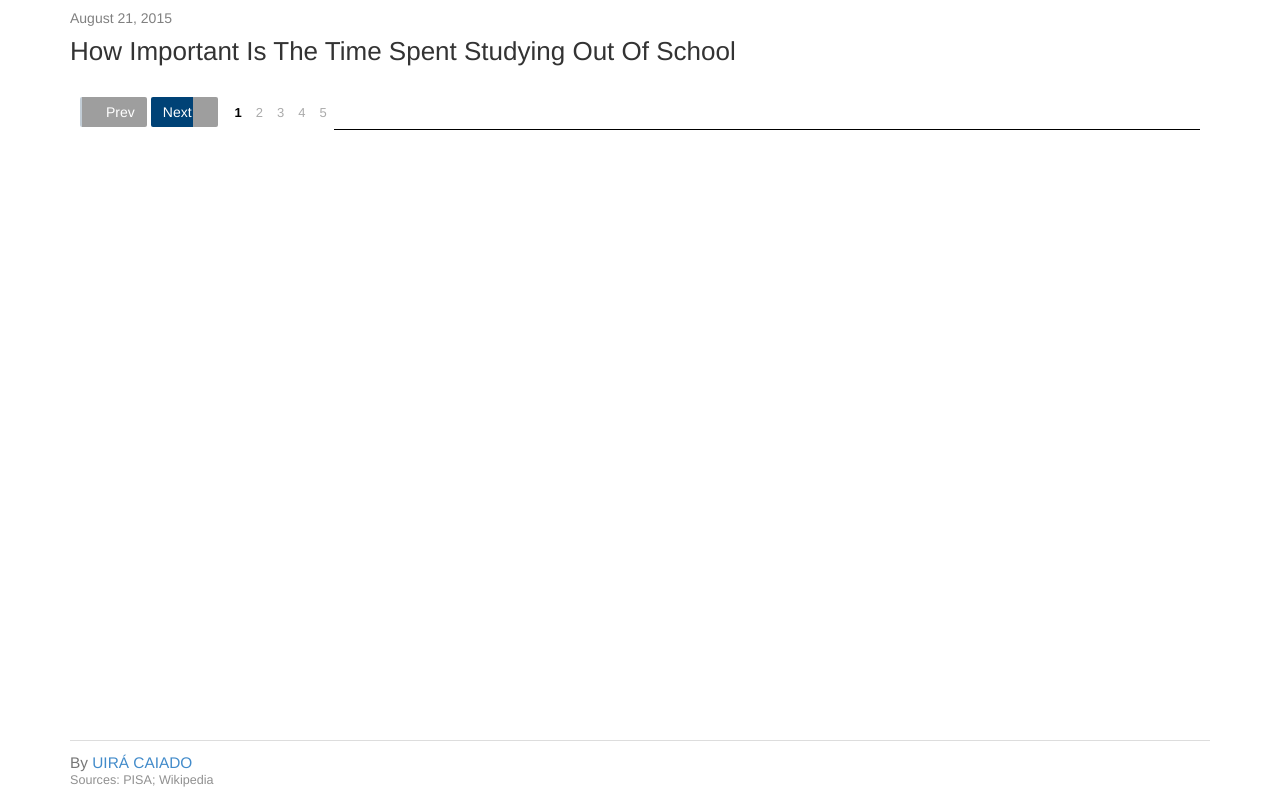
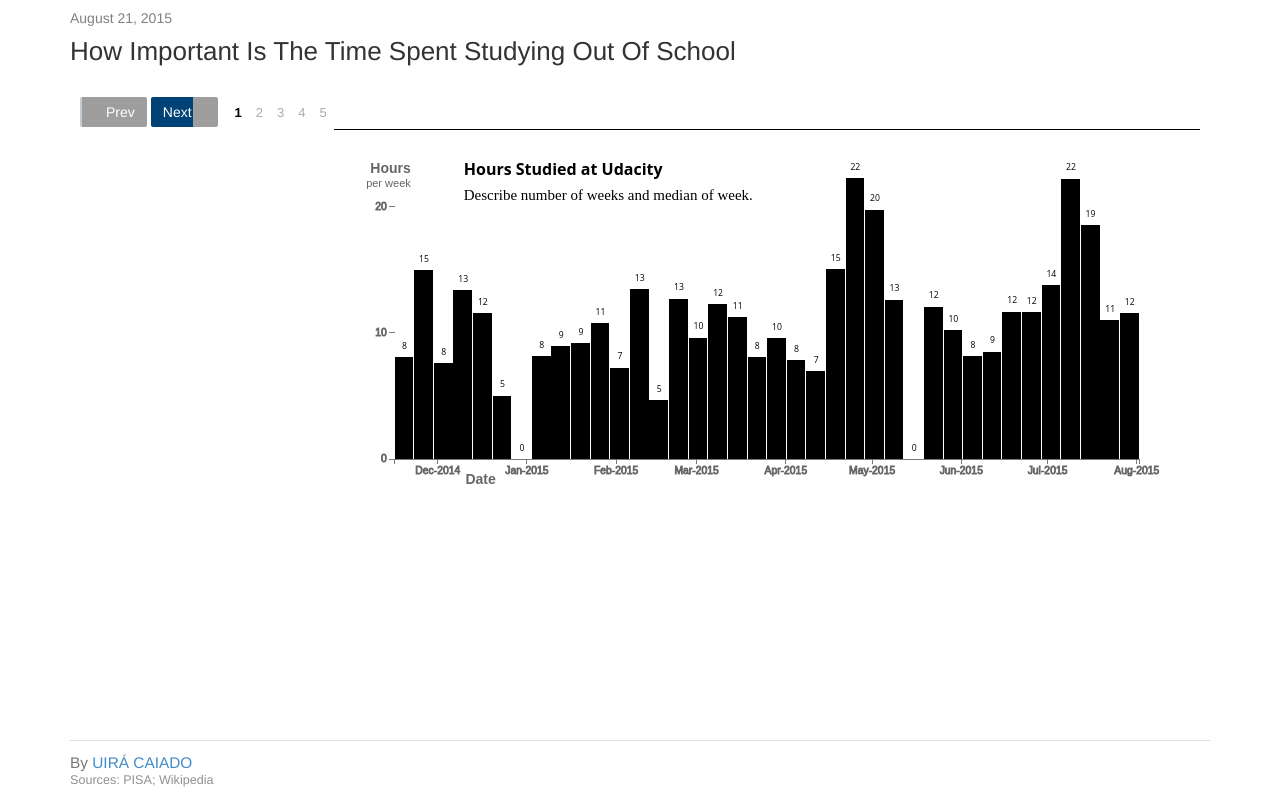
Before and after one commit to ucaiado/DATAVIS_UDACITY, a plain HTML site: page index.html in a window 1280 px wide. Drawn offline with Linux system fonts and the light colour scheme; grey boxes are pictures that could not be loaded; a web font is replaced by a local one.

Commit message:
create a bar chart about the time I have used to study to Udacity

```diff
--- a/css/custom.css
+++ b/css/custom.css
@@ -35,7 +35,6 @@ p{
     font-family: Computer Modern, "Helvetica Neue", Arial, Helvetica, Geneva, sans-serif;
     line-height: 145%;
     font-size: 130%;
-    /*width:800px;*/
     margin-left:auto;
     margin-right:auto;
 }
@@ -84,7 +83,7 @@ color: #a81817;
 
 .axis path, .axis line {
   fill: none;
-  stroke: #666;
+  /*stroke: #666;*/
   shape-rendering: crispEdges;
 }
 
@@ -95,10 +94,11 @@ color: #a81817;
   stroke: #666;
 }
 .axis text {
+  font-family: Arial, Helvetica, sans-serif;
   font-size: 12px;
 }
 .y text {
-    fill:#666;
+  fill:#666;
   font-weight: normal;
 }
 
@@ -118,6 +118,20 @@ color: #a81817;
   fill: #666;
 }
 
+rect {
+  /*fill: lightgrey;*/
+  shape-rendering: crispEdges;
+}
+
+rect:hover{
+  fill: rgba(0,0,0,.8);
+}
+
+.barlabel{
+  color: #585f69;
+  font-family: 'Open Sans', sans-serif;
+  font-size: 10px;
+}
 
 
 /********************************
@@ -170,11 +184,7 @@ color: #a81817;
 .ink-basicStepper .ink-selected a {
   font-weight: bold;
   color: black;
-  /*background: url(../../images/electoral_map/small-pointer.png) no-repeat center bottom;*/
   padding-bottom: 8px;
-  /*padding: 0px 0px 4px;*/
-  /*border-bottom: 1px solid #ccc;*/
-  /*border-radius: 3px;*/
 }
 
 .ink-basicStepper .ink-stepperButton {
@@ -184,11 +194,8 @@ color: #a81817;
   color: white;
   text-decoration: none;
   border-radius: 2px;
-/*  text-transform: uppercase;*/
   font-size: 14px;
   line-height: 30px;
-  /*width: 30px;*/
-/*  height: 28px;*/
   outline:none;
 }
 .ink-basicStepper .ink-next{
@@ -283,18 +290,7 @@ color: #a81817;
 
 .company {
     position: absolute;
-/*  opacity: 0.4;*/
     border-radius: 1000px;
-/*  -webkit-transition-property: top, left, width, height;
-    -webkit-transition-duration: 2s;
-    -moz-transition-property: top, left, width, height;
-    -moz-transition-duration: 2s;
-    -ms-transition-property: top, left, width, height;
-    -ms-transition-duration: 2s;
-    -o-transition-property: top, left, width, height;
-    -o-transition-duration: 2s;
-    transition-property: top, left, width, height;
-    transition-duration: 2s;*/
 }
 
 .my-clip {
@@ -366,28 +362,12 @@ div.storyHeader h1 {
 }
   .my-explainer .my-title {
     margin-bottom: 7px;
-    font: bold 16px/19px Arial;
+    font: bold 16px/19px "Open Sans";
   }
   .my-explainer .my-description {
-    font: 15px/19px Georgia;
+    font: 15px/19px Computer Modern;
   }
 
-/* Search ---------------------------------------*/
-
-.my-stepper-wrapper {
-  position: relative;
-}
-
-#my-search {
-  position: absolute;
-  right: 10px; bottom: 3px;
-}
-  #my-search label {
-    display: inline-block;
-    margin-right: 5px;
-    font-size: 12px;
-    color: #999;
-  }
 
 /* Chart popup */
 
@@ -427,7 +407,6 @@ div.my-popup {
 }
 
 .my-popup td.row2 {
-    /*(padding-left: 10px*/
     font-size: 11px;
     color: #666;
 }
@@ -464,10 +443,11 @@ div.my-popup {
 .ledeStory .insetHFullWidth .storyHeader .dateline{line-height:2.4em;margin-bottom:3px;margin-top:0px;}
 .insetHFullWidth #articleToolsTop{margin-bottom:0;margin-top:0px;}
 
+/* footer */
+
 .footer {
     position: absolute;
     bottom: 0;
     width: 100%;
     height: 70px;
-    /*background-color: #f5f5f5;*/
 }
--- a/index.html
+++ b/index.html
@@ -55,21 +55,39 @@
 
 
                 </div>
+
+
                 <div class="my-canvas-wrap">
+                    <div class="row">
                         <div class="my-canvas-legend">
-                        Company value
+                            Hours
                             <div class="my-canvas-tiny-legend">
-                            In billions of today's dollars
+                                per week
                             </div>
                         </div>
+
                         <div class="my-explainer">
-                        <div class="my-title">The Tech I.P.O.'s</div>
-                        <div class="my-description">Since 1980, there have been about 2,400 technology, Internet and telecom initial public offerings. Until this week, the largest by market capitalization was Google, which was valued at $23 billion, or about $28 billion in today’s dollars. </div>
+                            <div class="my-title">Hours Studied at Udacity</div>
+                            <div class="my-description">
+                                Describe number of weeks and median of week.
+                            </div>
+                        </div>
+
+                        <div class="col-md-12 my-canvas">
+                            <div id = "UdacityBars"\></div>
                         </div>
                         <div class="my-canvas-legend my-canvas-legend-bottom">
-                        Year of I.P.O.
+                            Date
                         </div>
                     </div>
+
+
+
+                </div>
+
+
+
+
             </div>
         </div>
     </div>
@@ -78,13 +96,14 @@
 
 
 
-    <div class="row">
-        <div class="col-md-12">
-
+<!--     <div class="row">
+        <div class="col-md-12 text-center">
+            <h4>Bla</h4>
+            <div id = "UdacityBars"\></div>
 
         </div>
 
-    </div>
+    </div>   -->
 
 
 </div><!--close .container -->
@@ -124,53 +143,14 @@
 
 <!-- Charts -->
 <script type="text/javascript" src="/js/walk_explanations.js"></script>
+<script type="text/javascript" src="/js/udacity_hours.js"></script>
 
 
 <script type="text/javascript">
-    buttons()
-    //set the parser to date / time
-    // format = d3.time.format("%Y-%m-%d %H:%M:%S.%L");
+    //Handle data;
+    handle_data();
 
-    // var my_data = {{my_data|safe}};
-
-
-    // // var mainhits_data = [{'name': 'Acertou', 'value': 10, 'class': 'pos'},
-    // //                       {'name': 'Saiu no Zero', 'value': 60, 'class': 'zero'},
-    // //                       {'name': 'Errou', 'value': 30, 'class': 'neg'}];
-    // var mainhits_data = my_data[2]
-
-    // my_data[1] = my_data[1].map(function(d) {
-    //   // transform data
-    //   var str = d['DATE'];
-    //   if (str.length<20){
-    //     str+='.000000';
-    //   };
-
-    //   d['DATE'] = format.parse(str.substring(0, 23));
-    //   d['id_mkt'] = +d['id_mkt'];
-    //   d['Lado'] = +d['Lado']
-    //   d['Resultado'] = +d['Resultado']
-    //   d['Tipo'] = +d['Tipo']
-    //   d['Qtd'] = +d['Qtd']
-    //   d['preco'] = +d['preco']
-    //   d['Boleta'] = +d['Boleta']
-    //   d['Pos'] = +d['Pos']
-    //   d['PnLM'] = +d['PnLM']
-    //   d['PnLm'] = +d['PnLm']
-    //   d['PnLUnt'] = +d['PnLUnt']
-    //   d['cumV'] = +d['cumV']
-    //   d['cumQ'] = +d['cumQ']
-
-    //   return d;
-    //   });
-
-
-    // draw(my_data[1],my_data[0]['BINSIZE'])
-
-
-    // debugger;
-    // drawStatics(mainhits_data, my_data[0], my_data[3], my_data[4])
-
+    draw_udacity();
 
 
 
--- /dev/null
+++ b/js/udacity_hours.js
@@ -0,0 +1,156 @@
+"use strict";
+
+//draw the bar chart
+function draw_udacity(data) {
+
+
+
+    //************************************************************
+    // begin of help functions
+    //************************************************************
+
+    //render chart
+    function renderChart(data){
+        // debugger;
+        // whitespace on either side of the bars in units of MPG
+        var margin = {top: 30, right: 70, bottom: 70, left: 70};
+        var width = 1000 - margin.left - margin.right;
+        var height = 450 - margin.top - margin.bottom;
+        var i_Width =  width + margin.left + margin.right;
+        var i_Height = height + margin.top + margin.bottom;
+        //calculate the extent of each dimension of the datase
+        var values_extent = d3.extent(data, function(d) {
+            return d.MINT;
+        });
+        var time_extent = d3.extent(data, function(d) {
+            return d.DATE;
+        });
+
+        // Set a map function to convert datum to pixels.
+        var xScaleDate = d3.time.scale()
+            .range([0, width])
+            .domain(time_extent);
+
+        var ordinalXScale = d3.scale.ordinal()
+            .domain(d3.map(time_extent, function(d) { return d.DATE; }))
+            .rangeBands([0, width], 0.4);
+
+        var yScale = d3.scale.linear()
+            .range([height, 0])
+            .domain(values_extent).nice();
+
+        var barWidth = width / data.length;
+
+        //construct the SVG container for the chart
+        var svg = d3.select("#UdacityBars").append("svg")
+            .attr("width", "100%")
+            .attr("height", "100%")
+            .attr("viewBox", "0 0 "+ i_Width + " "+ i_Height)
+            .append("g")
+            .attr("preserveAspectRatio", "xMidYMid")
+            .attr("transform", "translate(" + margin.left + "," +
+                margin.top + ")");
+
+        var bar = svg.selectAll("g")
+
+
+
+
+
+
+        // Column chart
+        var columnGroup = svg.selectAll(".g")
+            .data(data)
+            .enter().append("g")
+            .attr("transform", function(d,i){return "translate(" + i * barWidth + ",0)";});
+
+        // Now you can use both of them to space columns evenly:
+        columnGroup.append("rect")
+            .attr("class", "column")
+            .attr("width", barWidth - 1)
+            .attr("height", function (d) {
+                return height - yScale(d.MINT);
+            })
+            .attr("x", function (d) {
+                return ordinalXScale(d.DATE);
+            })
+            .attr("y", function (d){
+                return yScale(d.MINT);
+            });
+
+        //append text
+          columnGroup.append("text")
+            .attr("class", "barlabel")
+              .attr("x", barWidth / 2)
+              .attr("text-anchor", "middle")
+              .attr("y", function(d) {
+                return yScale(d.MINT) -15;
+                })
+              .attr("dy", ".55em")
+              .text(function(d) { return Math.round(d.MINT); })
+
+
+        //format axis
+        var xAxis = d3.svg.axis()
+            .scale(xScaleDate)
+            .ticks(15)
+            .orient("bottom")
+            .tickFormat(d3.time.format('%b-%Y'));;
+
+        // insert Axis
+        svg.append("g")
+            .attr("class", "x axis")
+            .attr("transform", "translate(0," + height + ")")
+            .call(xAxis);
+
+        var yAxis = d3.svg.axis()
+            .scale(yScale)
+            .ticks(3)
+            .orient("left");
+        svg.append("g")
+            .attr("class", "y axis")
+            .call(yAxis);
+
+
+
+
+
+
+
+        };
+
+
+
+
+    //************************************************************
+    // end of help functions
+    //************************************************************
+
+
+
+
+
+    //create function to parse date
+    var formatTime = d3.time.format("%Y-%m-%d");
+
+    //Fetcching data
+    var fr_data = "../data/udacity_time.csv"
+    d3.csv(fr_data, function (error, data) {
+        //redefine the format of the data
+        data.forEach(function(d){
+            d.DATE= formatTime.parse(d.DATE);
+            d.MINT= +d.MINT;
+
+            return d;
+            }),
+        //render the data
+        renderChart(data)
+        }
+    );
+
+
+
+
+
+
+}
```
Also changed, not shown: js/test.csv (added, +39 -0 lines), js/walk_explanations.js (+15 -21 lines). Lines whose indentation alone changed are shown as unchanged.
